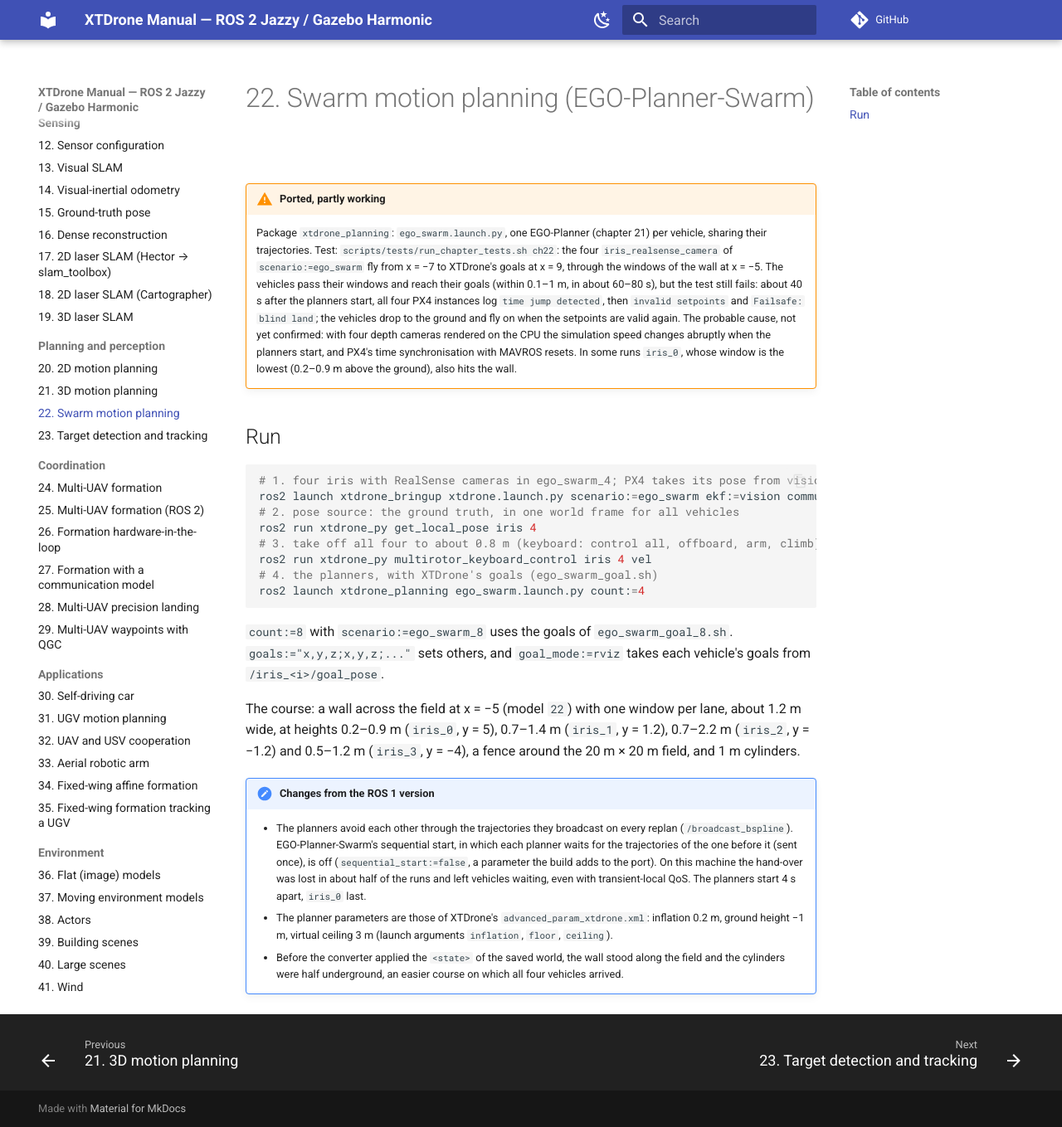
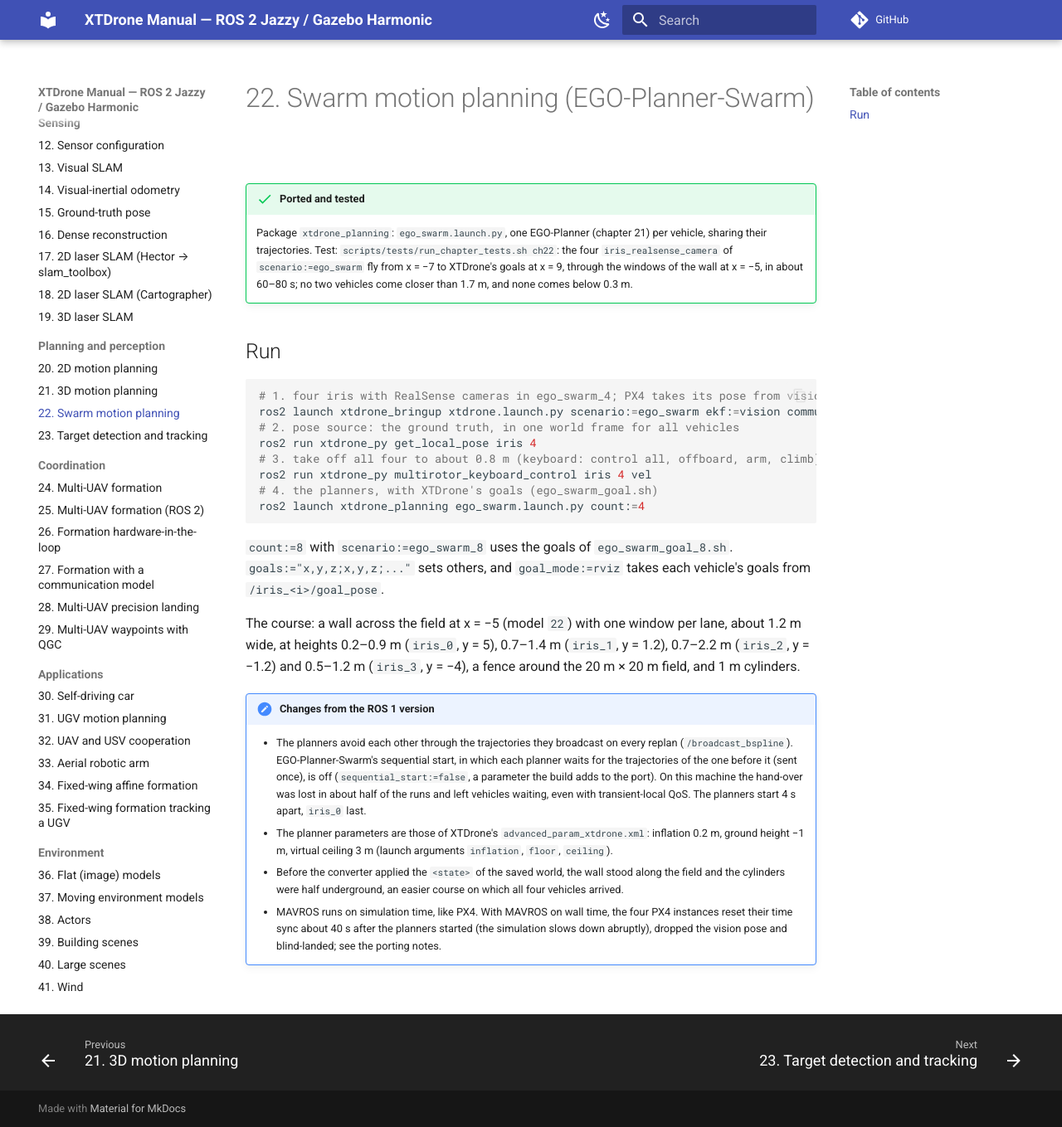
Before and after one commit to parvu/XTDRONE-ROS2, an MkDocs documentation site: the page built from docs/manual/docs/planning/22-swarm-planning.md, in a window 1280 px wide and 1359 px high. Shown: the whole window at 83% size. Built offline with MkDocs 1.6.1 and Material for MkDocs 9.7.7, drawn with Linux system fonts in a browser that asks for light colours; comment, search, counter and statistics services are not loaded.

Commit message:
Run MAVROS on simulation time; chapter 22 passes
PX4 SITL runs on simulation time (lockstep) and syncs its clock with
MAVROS to date the vision poses. With MAVROS on wall time the offset
drifts while Gazebo is slower than real time; when four EGO planners
started, the simulation slowed abruptly, all four PX4 reset their time
sync ("time jump detected"), dropped the vision pose and blind-landed.

- sim.py: MAVROS with use_sim_time.
- get_local_pose, laser_transfer: simulation time (laser_transfer's
  "now - age" stamp is then the sensor time).
- usv_test: unsubscribe the gz-transport node before exit (its threads
  aborted the process after a passed test).
- Manual: chapter 22 tested, porting note on the time sync.

Full regression: all 23 worlds and 37 of 38 chapter cases pass, ch21 and
ch22 included; the failing ch32 then passed twice with the test fix. No
stray processes before, during or after the runs.

Co-Authored-By: Claude Opus 5.5 <noreply@anthropic.com>

```diff
--- a/docs/manual/docs/planning/22-swarm-planning.md
+++ b/docs/manual/docs/planning/22-swarm-planning.md
@@ -1,16 +1,10 @@
 # 22. Swarm motion planning (EGO-Planner-Swarm)
 
-!!! warning "Ported, partly working"
+!!! success "Ported and tested"
     Package `xtdrone_planning`: `ego_swarm.launch.py`, one EGO-Planner (chapter 21) per vehicle, sharing their
     trajectories. Test: `scripts/tests/run_chapter_tests.sh ch22`: the four `iris_realsense_camera` of
-    `scenario:=ego_swarm` fly from x = −7 to XTDrone's goals at x = 9, through the windows of the wall at x = −5.
-    The vehicles pass their windows and reach their goals (within 0.1–1 m, in about 60–80 s), but the test still
-    fails: about 40 s after the planners start, all four PX4 instances log `time jump detected`, then
-    `invalid setpoints` and `Failsafe: blind land`; the vehicles drop to the ground and fly on when the setpoints
-    are valid again. The probable cause, not yet confirmed: with four depth cameras rendered on the CPU the
-    simulation speed changes abruptly when the planners start, and PX4's time synchronisation with MAVROS
-    resets. In some runs `iris_0`, whose window
-    is the lowest (0.2–0.9 m above the ground), also hits the wall.
+    `scenario:=ego_swarm` fly from x = −7 to XTDrone's goals at x = 9, through the windows of the wall at x = −5,
+    in about 60–80 s; no two vehicles come closer than 1.7 m, and none comes below 0.3 m.
 
 ## Run
 
@@ -42,3 +36,6 @@ heights 0.2–0.9 m (`iris_0`, y = 5), 0.7–1.4 m (`iris_1`, y = 1.2), 0.7–2.
       −1 m, virtual ceiling 3 m (launch arguments `inflation`, `floor`, `ceiling`).
     - Before the converter applied the `<state>` of the saved world, the wall stood along the field and the
       cylinders were half underground, an easier course on which all four vehicles arrived.
+    - MAVROS runs on simulation time, like PX4. With MAVROS on wall time, the four PX4 instances reset their time
+      sync about 40 s after the planners started (the simulation slows down abruptly), dropped the vision pose
+      and blind-landed; see the porting notes.
```
Also changed, not shown: docs/manual/docs/reference/porting-notes.md (+6 -0 lines), docs/manual/docs/reference/status.md (+1 -1 lines), docs/manual/docs/reference/testing.md (+1 -1 lines), 4 other files.
